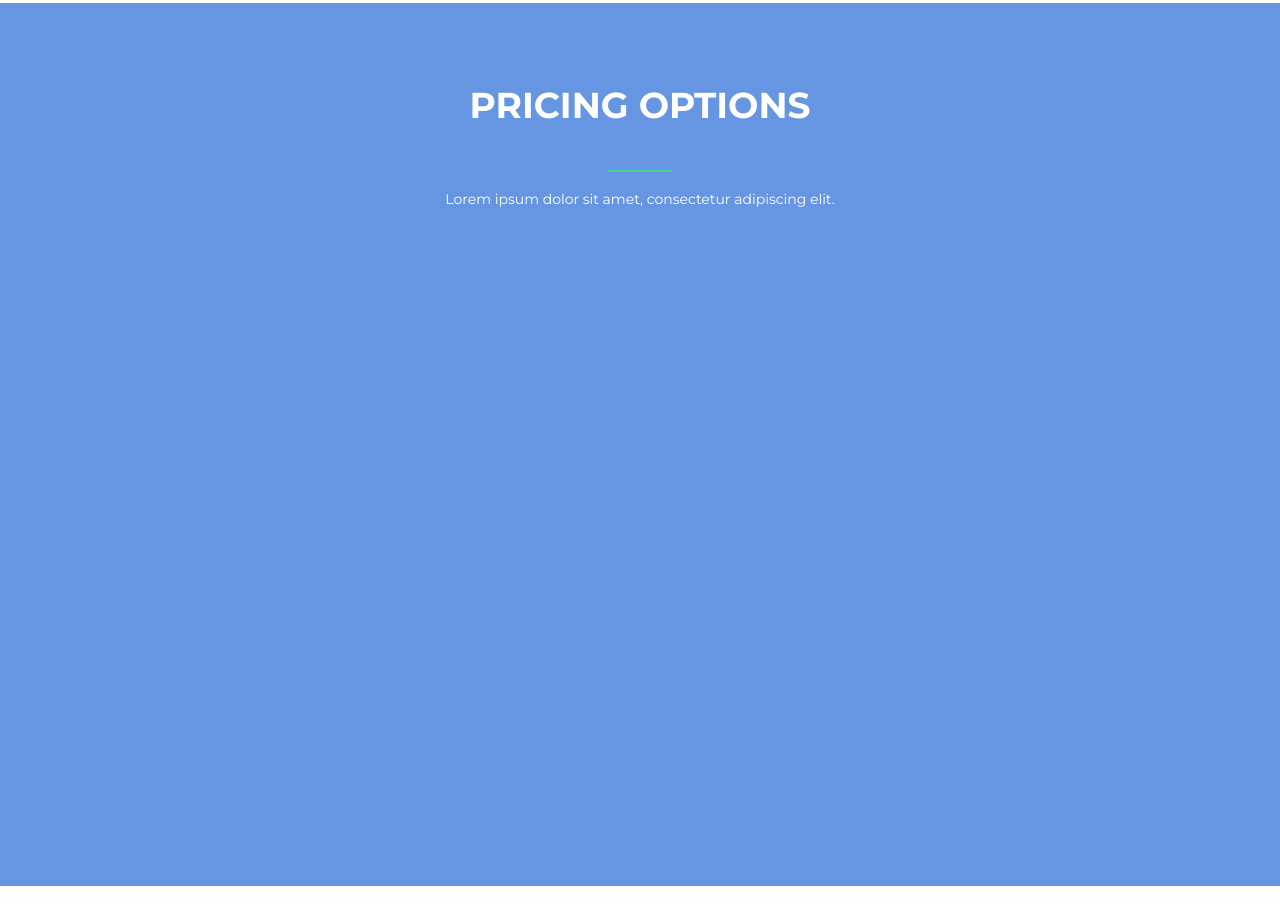
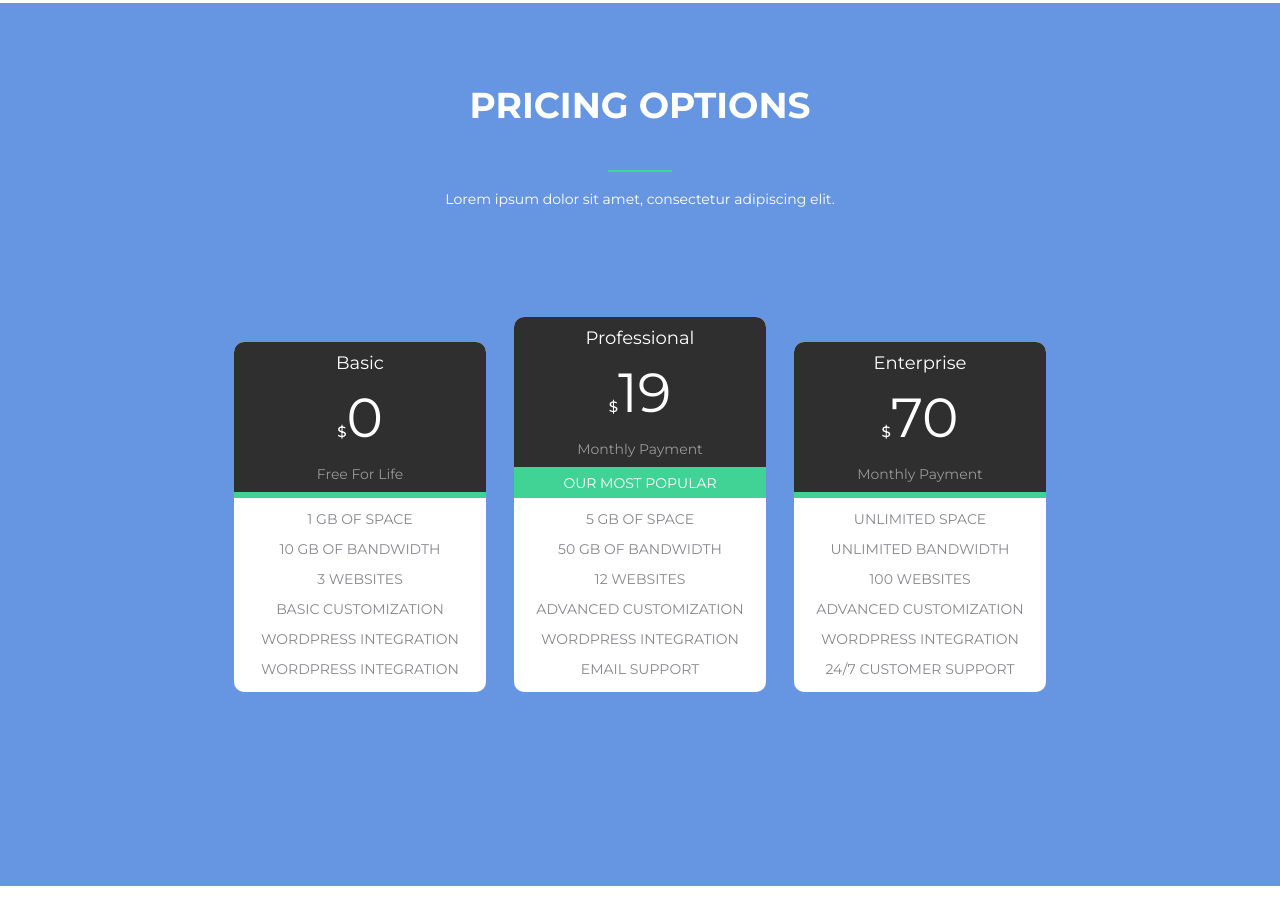
Before and after one commit to Edvardasziaunys/javascript-pradmenu-egzaminas, a plain HTML site: page index.html in a window 1280 px wide. Shown: the part 2625-3549 px from the top of the page. Before the commit the page ends 3511 px from the top, so only its background shows below. Drawn offline with Linux system fonts and the light colour scheme.

Commit message:
completed pricing section

```diff
--- a/index.html
+++ b/index.html
@@ -248,8 +248,75 @@
               <img src="./divider_orange_u7 copy.svg" alt="divider" />
               <p>Lorem ipsum dolor sit amet, consectetur adipiscing elit.</p>
             </div>
-            <div class="pricing-bottom"></div>
+            <div class="pricing-bottom">
+              <div class="pricing-bottom-left">
+                <div class="pricing-card-left">
+                  <div class="pricing-card-black">
+                    <p class="pricing-title">Basic</p>
+                    <p class="pricing-price"><span>$</span>0</p>
+                    <p class="pricing-paragraphs">Free For Life</p>
+                  </div>
+                  <div class="divider-green"></div>
+                  <p class="pricing-features">1 GB OF SPACE</p>
+                  <p class="pricing-features">10 GB OF BANDWIDTH</p>
+
+                  <p class="pricing-features">3 WEBSITES</p>
+
+                  <p class="pricing-features">BASIC CUSTOMIZATION</p>
+
+                  <p class="pricing-features">WORDPRESS INTEGRATION</p>
+
+                  <p class="pricing-features">WORDPRESS INTEGRATION</p>
+                </div>
+              </div>
+              <div class="pricing-bottom-middle">
+                <div class="pricing-card-middle">
+                  <div class="pricing-card-black">
+                    <p class="pricing-title">Professional</p>
+                    <p class="pricing-price"><span>$</span>19</p>
+                    <p class="pricing-paragraphs">Monthly Payment</p>
+                  </div>
+                  <div class="divider-green-popular">
+                    <p class="most-popular">OUR MOST POPULAR</p>
+                  </div>
+                  <p class="pricing-features">5 GB OF SPACE</p>
+                  <p class="pricing-features">50 GB OF BANDWIDTH</p>
+
+                  <p class="pricing-features">12 WEBSITES</p>
+
+                  <p class="pricing-features">ADVANCED CUSTOMIZATION</p>
+
+                  <p class="pricing-features">WORDPRESS INTEGRATION</p>
+
+                  <p class="pricing-features">EMAIL SUPPORT</p>
+                </div>
+              </div>
+              <div class="pricing-bottom-right">
+                <div class="pricing-card-right">
+                  <div class="pricing-card-black">
+                    <p class="pricing-title">Enterprise</p>
+                    <p class="pricing-price"><span>$</span>70</p>
+                    <p class="pricing-paragraphs">Monthly Payment</p>
+                  </div>
+                  <div class="divider-green"></div>
+                  <p class="pricing-features">UNLIMITED SPACE</p>
+                  <p class="pricing-features">UNLIMITED BANDWIDTH</p>
+
+                  <p class="pricing-features">100 WEBSITES</p>
+
+                  <p class="pricing-features">ADVANCED CUSTOMIZATION</p>
+
+                  <p class="pricing-features">WORDPRESS INTEGRATION</p>
+
+                  <p class="pricing-features">24/7 CUSTOMER SUPPORT</p>
+                </div>
+              </div>
+            </div>
           </div>
+        </section>
+        <section class="what-section">
+          <div class="what-top"></div>
+          <div class="what-bottom"></div>
         </section>
       </main>
       <footer class="grid-item3"></footer>
--- a/style.css
+++ b/style.css
@@ -419,6 +419,104 @@ form {
   color: #ffffff;
   font-size: 14px;
 }
+.what-section {
+  width: auto;
+  height: 591px;
+  background-color: #ffffff;
+}
+.pricing-bottom {
+  display: flex;
+  flex-direction: row;
+  justify-content: space-around;
+  padding: 20px;
+  margin: 50px;
+}
+.pricing-bottom-left {
+  height: 450px;
+  width: 30%;
+  padding-top: 50px;
+}
+.pricing-bottom-middle {
+  height: 450px;
+  width: 30%;
+  padding-top: 25px;
+}
+.pricing-bottom-right {
+  height: 450px;
+  width: 30%;
+  padding-top: 50px;
+}
+.pricing-card-left {
+  height: 350px;
+  background-color: #ffffff;
+  border-radius: 10px;
+}
+.pricing-card-middle {
+  height: 375px;
+  background-color: #ffffff;
+  border-radius: 10px;
+}
+.pricing-card-right {
+  height: 350px;
+  background-color: #ffffff;
+  border-radius: 10px;
+}
+.pricing-card-black {
+  height: 150px;
+  background-color: #2f2f2f;
+  border-top-left-radius: 10px;
+  border-top-right-radius: 10px;
+  /* display: flex;
+  flex-direction: column;
+  justify-content: center; */
+}
+.pricing-title {
+  font-size: 18px;
+  color: #ffffff;
+  padding-top: 10px;
+  padding-bottom: 10px;
+
+  font-weight: 400;
+  margin: auto;
+}
+.pricing-price {
+  font-size: 55px;
+  color: #ffffff;
+  font-weight: 400;
+  margin: auto;
+}
+.pricing-price span {
+  font-size: 15px;
+  font-weight: 500;
+  margin: auto;
+}
+.pricing-paragraphs {
+  font-size: 14px;
+  color: #ffffff;
+  opacity: 0.5;
+}
+.divider-green {
+  height: 6px;
+  background-color: #41d395;
+}
+.divider-green-popular {
+  background-color: #41d395;
+  height: 31px;
+  margin: auto;
+}
+.most-popular {
+  margin: 0px;
+  font-size: 14px;
+  color: #ffffff;
+  padding-top: 7px;
+}
+.pricing-features {
+  margin: 12px;
+  font-size: 14px;
+  color: #86878b;
+}
+.what-top {
+}
 .grid-item3 {
   grid-area: footer;
 }
```
